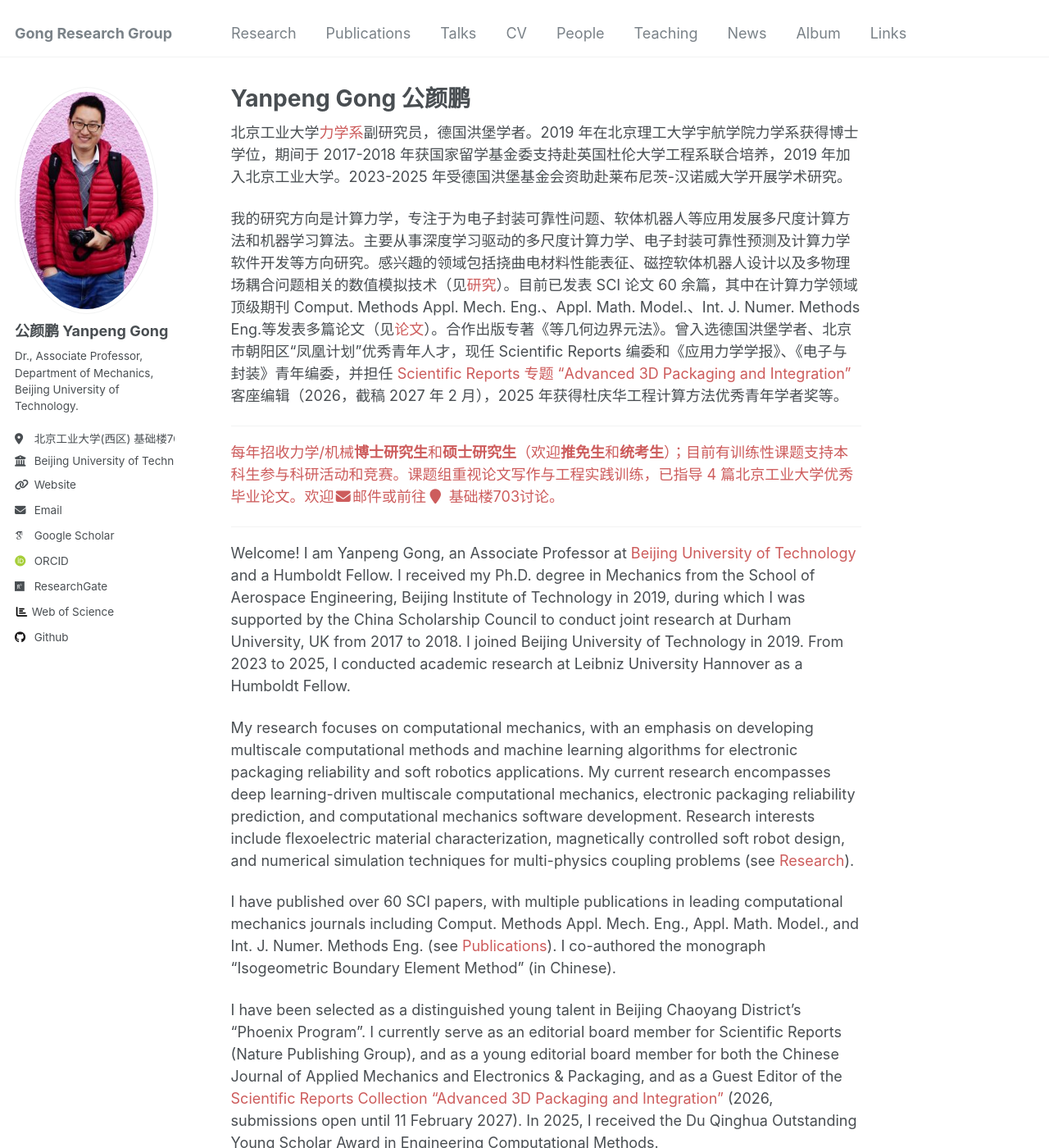
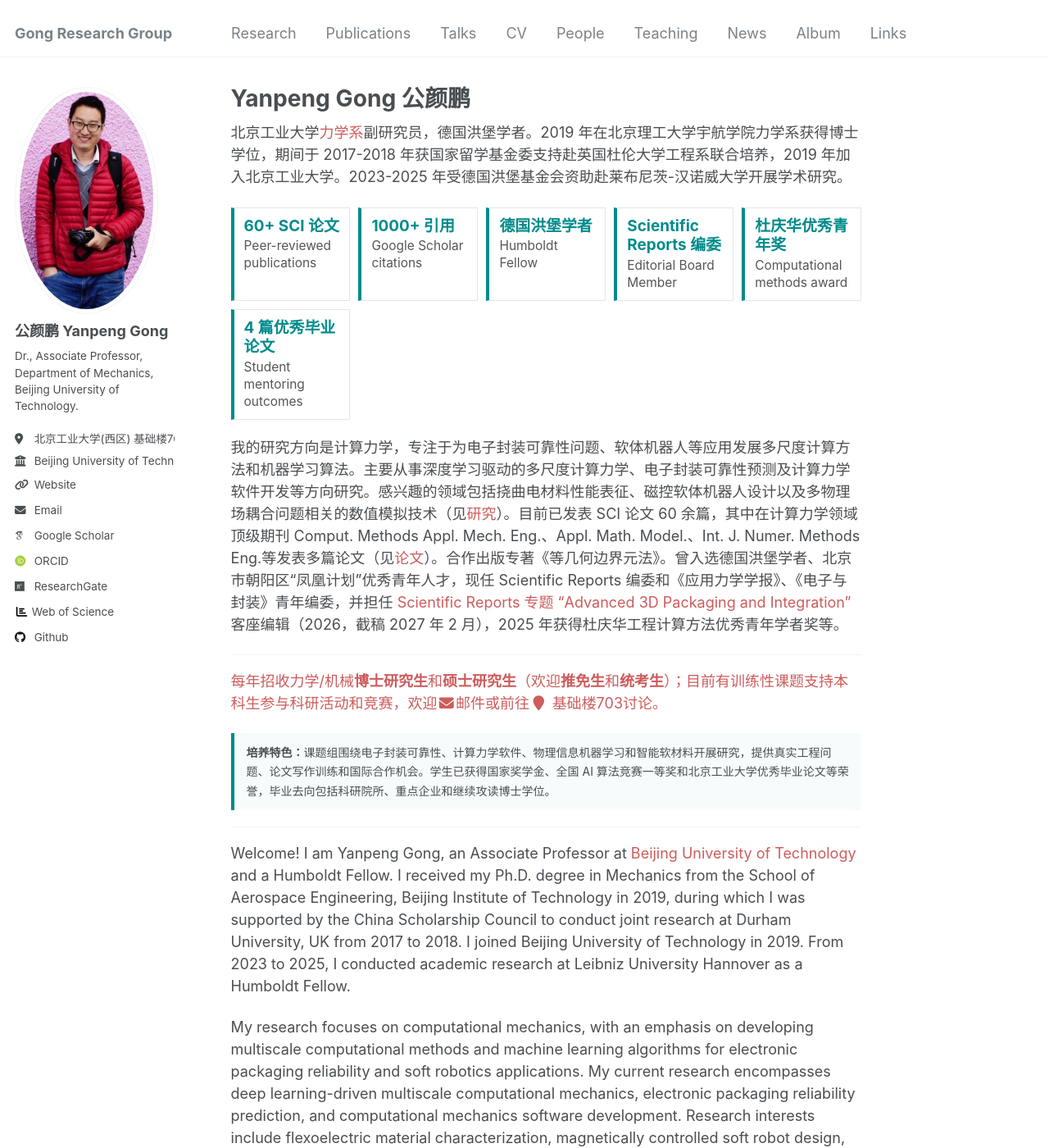
Before and after one commit to yanpeng-gong/yanpeng-gong.github.io, a Jekyll site: the page built from _pages/about.md, in a window 1280 px wide and 1400 px high. Shown: the whole window at 82% size. Built offline with Jekyll 4.4.1, drawn with Linux system fonts in a browser that asks for light colours; some web fonts are replaced; comment, search, counter and statistics services are not loaded; some of the changed text lies outside the part shown.

Commit message:
Revert "about: simplify homepage recruitment highlights"
This reverts commit adcb323c36894efce0230be967cb39447500febc.

```diff
--- a/_pages/about.md
+++ b/_pages/about.md
@@ -8,12 +8,64 @@
   - /about.html
 ---
 
+<style>
+.profile-highlights {
+  display: grid;
+  grid-template-columns: repeat(auto-fit, minmax(145px, 1fr));
+  gap: 10px;
+  margin: 16px 0 20px;
+}
+.profile-highlights .highlight {
+  border: 1px solid #e5e5e5;
+  border-left: 4px solid #008B8B;
+  padding: 10px 12px;
+  background: #fff;
+}
+.profile-highlights strong {
+  display: block;
+  color: #008B8B;
+  font-size: 1.05em;
+  line-height: 1.25;
+}
+.profile-highlights span {
+  display: block;
+  color: #555;
+  font-size: 0.86em;
+  line-height: 1.35;
+  margin-top: 3px;
+}
+.student-training {
+  background: #f7fbfb;
+  border-left: 4px solid #008B8B;
+  padding: 12px 15px;
+  margin: 16px 0 20px;
+}
+.student-training p {
+  margin: 0;
+  font-size: 14px;
+  line-height: 1.65;
+}
+</style>
+
 北京工业大学<a href="https://www.bjut.edu.cn/" style="text-decoration:none;color:indianred;">力学系</a>副研究员，德国洪堡学者。2019 年在北京理工大学宇航学院力学系获得博士学位，期间于 2017-2018 年获国家留学基金委支持赴英国杜伦大学工程系联合培养，2019 年加入北京工业大学。2023-2025 年受德国洪堡基金会资助赴莱布尼茨-汉诺威大学开展学术研究。
+
+<div class="profile-highlights">
+  <div class="highlight"><strong>60+ SCI 论文</strong><span>Peer-reviewed publications</span></div>
+  <div class="highlight"><strong>1000+ 引用</strong><span>Google Scholar citations</span></div>
+  <div class="highlight"><strong>德国洪堡学者</strong><span>Humboldt Fellow</span></div>
+  <div class="highlight"><strong>Scientific Reports 编委</strong><span>Editorial Board Member</span></div>
+  <div class="highlight"><strong>杜庆华优秀青年奖</strong><span>Computational methods award</span></div>
+  <div class="highlight"><strong>4 篇优秀毕业论文</strong><span>Student mentoring outcomes</span></div>
+</div>
 
 我的研究方向是计算力学，专注于为电子封装可靠性问题、软体机器人等应用发展多尺度计算方法和机器学习算法。主要从事深度学习驱动的多尺度计算力学、电子封装可靠性预测及计算力学软件开发等方向研究。感兴趣的领域包括挠曲电材料性能表征、磁控软体机器人设计以及多物理场耦合问题相关的数值模拟技术（见<a href="https://yanpeng-gong.github.io/research/" style="text-decoration:none;color:indianred;">研究</a>）。目前已发表 SCI 论文 60 余篇，其中在计算力学领域顶级期刊 Comput. Methods Appl. Mech. Eng.、Appl. Math. Model.、Int. J. Numer. Methods Eng.等发表多篇论文（见<a href="https://yanpeng-gong.github.io/publications/" style="text-decoration:none;color:indianred;">论文</a>）。合作出版专著《等几何边界元法》。曾入选德国洪堡学者、北京市朝阳区“凤凰计划”优秀青年人才，现任 Scientific Reports 编委和《应用力学学报》、《电子与封装》青年编委，并担任 <a href="https://go.nature.com/4dC9Gwy" style="text-decoration:none;color:indianred;">Scientific Reports 专题 “Advanced 3D Packaging and Integration”</a> 客座编辑（2026，截稿 2027 年 2 月），2025 年获得杜庆华工程计算方法优秀青年学者奖等。
 
 <hr>
-<p style="color:indianred;">每年招收力学/机械<strong>博士研究生</strong>和<strong>硕士研究生</strong>（欢迎<strong>推免生</strong>和<strong>统考生</strong>）；目前有训练性课题支持本科生参与科研活动和竞赛。课题组重视论文写作与工程实践训练，已指导 4 篇北京工业大学优秀毕业论文。欢迎<a href="mailto:yanpeng.gong@bjut.edu.cn" style="text-decoration:none;color:indianred;"><i class="fas fa-fw fa-envelope" style="color:indianred"></i>邮件</a>或前往<a href="https://map.baidu.com/poi/%E5%8C%97%E5%B7%A5%E5%A4%A7%E8%A5%BF%E6%A0%A1%E5%8C%BA-%E5%9F%BA%E7%A1%80%E6%A5%BC/@12966984.011321558,4821348.059172729,19z?uid=32a7781ceabaac6279dbd25a&ugc_type=3&ugc_ver=1&device_ratio=2&compat=1&pcevaname=pc4.1&querytype=detailConInfo&da_src=shareurl" style="text-decoration:none;color:indianred;"><i class="fa fa-fw fa-map-marker" style="color:indianred"></i> 基础楼703</a>讨论。</p>
+<p style="color:indianred;">每年招收力学/机械<strong>博士研究生</strong>和<strong>硕士研究生</strong>（欢迎<strong>推免生</strong>和<strong>统考生</strong>）；目前有训练性课题支持本科生参与科研活动和竞赛，欢迎<a href="mailto:yanpeng.gong@bjut.edu.cn" style="text-decoration:none;color:indianred;"><i class="fas fa-fw fa-envelope" style="color:indianred"></i>邮件</a>或前往<a href="https://map.baidu.com/poi/%E5%8C%97%E5%B7%A5%E5%A4%A7%E8%A5%BF%E6%A0%A1%E5%8C%BA-%E5%9F%BA%E7%A1%80%E6%A5%BC/@12966984.011321558,4821348.059172729,19z?uid=32a7781ceabaac6279dbd25a&ugc_type=3&ugc_ver=1&device_ratio=2&compat=1&pcevaname=pc4.1&querytype=detailConInfo&da_src=shareurl" style="text-decoration:none;color:indianred;"><i class="fa fa-fw fa-map-marker" style="color:indianred"></i> 基础楼703</a>讨论。</p>
+
+<div class="student-training">
+  <p><strong>培养特色：</strong>课题组围绕电子封装可靠性、计算力学软件、物理信息机器学习和智能软材料开展研究，提供真实工程问题、论文写作训练和国际合作机会。学生已获得国家奖学金、全国 AI 算法竞赛一等奖和北京工业大学优秀毕业论文等荣誉，毕业去向包括科研院所、重点企业和继续攻读博士学位。</p>
+</div>
 
 <hr>
 
@@ -26,4 +78,8 @@
 I have been selected as a distinguished young talent in Beijing Chaoyang District's "Phoenix Program". I currently serve as an editorial board member for Scientific Reports (Nature Publishing Group), and as a young editorial board member for both the Chinese Journal of Applied Mechanics and Electronics & Packaging, and as a Guest Editor of the <a href="https://go.nature.com/4dC9Gwy" style="text-decoration:none;color:indianred;">Scientific Reports Collection “Advanced 3D Packaging and Integration”</a> (2026, submissions open until 11 February 2027). In 2025, I received the Du Qinghua Outstanding Young Scholar Award in Engineering Computational Methods.
 
 <hr>
-<p style="color:indianred;">I recruit <strong>PhD</strong> and <strong>Master's students</strong> in Mechanics / Mechanical Engineering every year, and offer training projects for <strong>undergraduates</strong> to take part in research and competitions. My group emphasizes paper writing and engineering-oriented research training; four Master's theses have been recognized as BJUT Outstanding Master's Theses. Prospective students are warmly welcome to <a href="mailto:yanpeng.gong@bjut.edu.cn" style="text-decoration:none;color:indianred;"><i class="fas fa-fw fa-envelope" style="color:indianred"></i> email me</a> or visit <i class="fa fa-fw fa-map-marker" style="color:indianred"></i> Room 703, Foundation Building (West Campus, BJUT) to discuss.</p>
+<p style="color:indianred;">I recruit <strong>PhD</strong> and <strong>Master's students</strong> in Mechanics / Mechanical Engineering every year, and offer training projects for <strong>undergraduates</strong> to take part in research and competitions. Prospective students are warmly welcome to <a href="mailto:yanpeng.gong@bjut.edu.cn" style="text-decoration:none;color:indianred;"><i class="fas fa-fw fa-envelope" style="color:indianred"></i> email me</a> or visit <i class="fa fa-fw fa-map-marker" style="color:indianred"></i> Room 703, Foundation Building (West Campus, BJUT) to discuss.</p>
+
+<div class="student-training">
+  <p><strong>Training environment:</strong> Students work on real engineering problems in electronic packaging reliability, computational mechanics software, physics-informed machine learning, and smart soft materials, with opportunities for paper writing, competitions, industry projects, and international collaboration.</p>
+</div>
```
